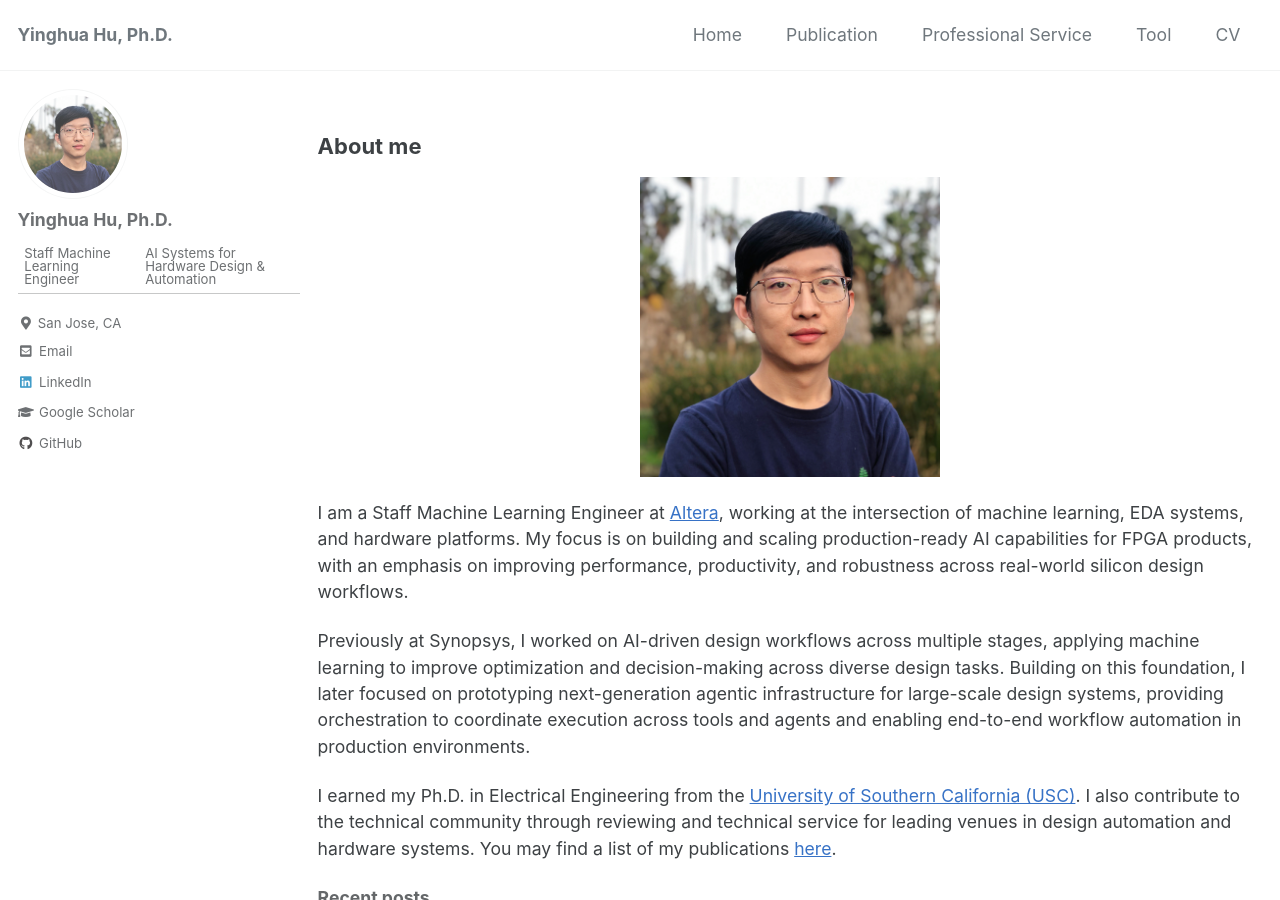
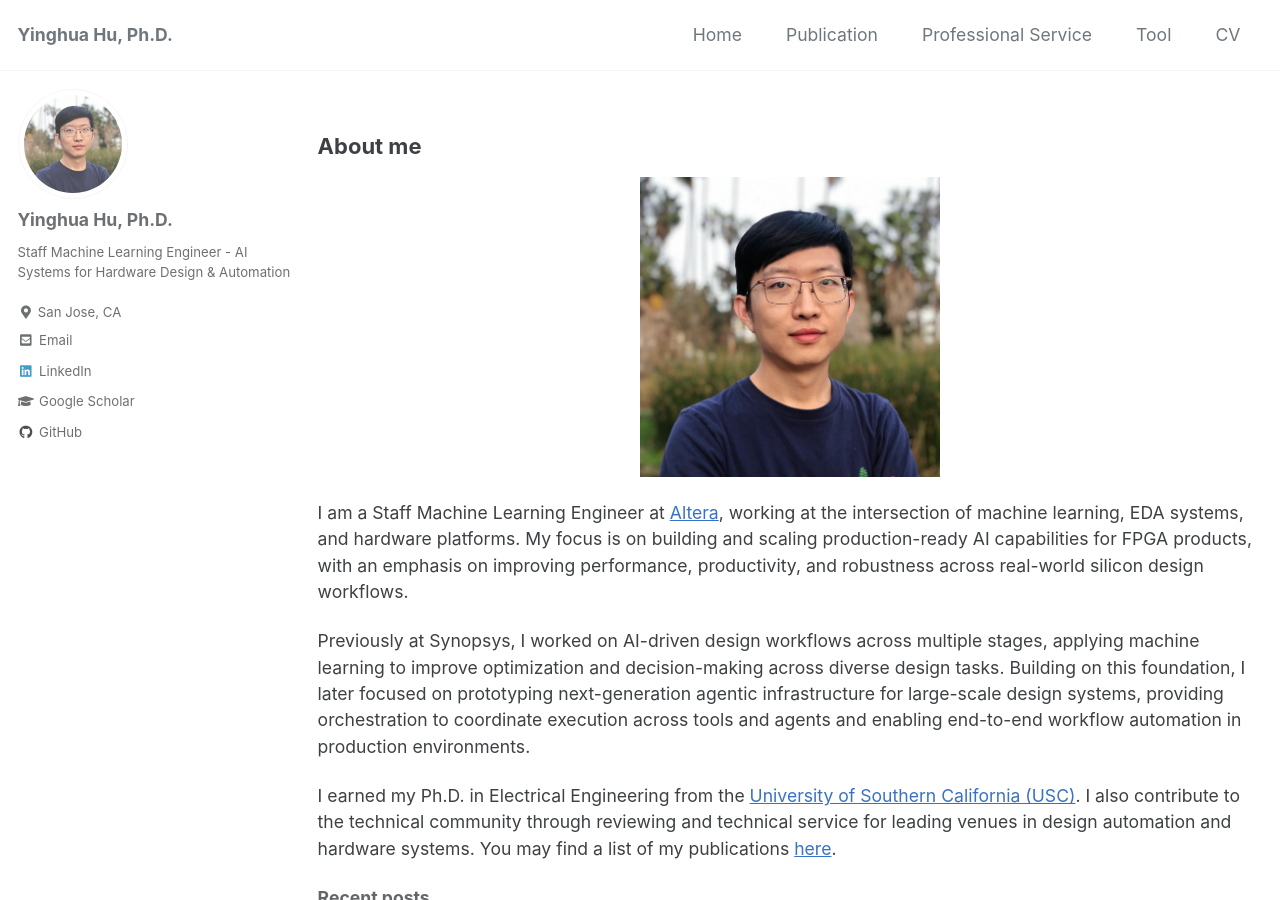
Before and after one commit to yinghuah/yinghuah.github.io, a Jekyll site: the page built from index.html, in a window 1280 px wide and 900 px high. Built offline with Jekyll 4.4.1, drawn with Linux system fonts in a browser that asks for light colours; cached includes are drawn as plain includes; the list of posts is cut into pages by our own code.

```diff
--- a/_config.yml
+++ b/_config.yml
@@ -103,7 +103,7 @@ analytics:
 author:
   name             : "Yinghua Hu, Ph.D."
   avatar           : "/assets/images/Yinghua_Hu_profile.JPG"
-  bio              : "Staff Machine Learning Engineer | AI Systems for Hardware Design & Automation"
+  bio              : "Staff Machine Learning Engineer - AI Systems for Hardware Design & Automation"
   location         : "San Jose, CA"
   email            :
   links:
```
